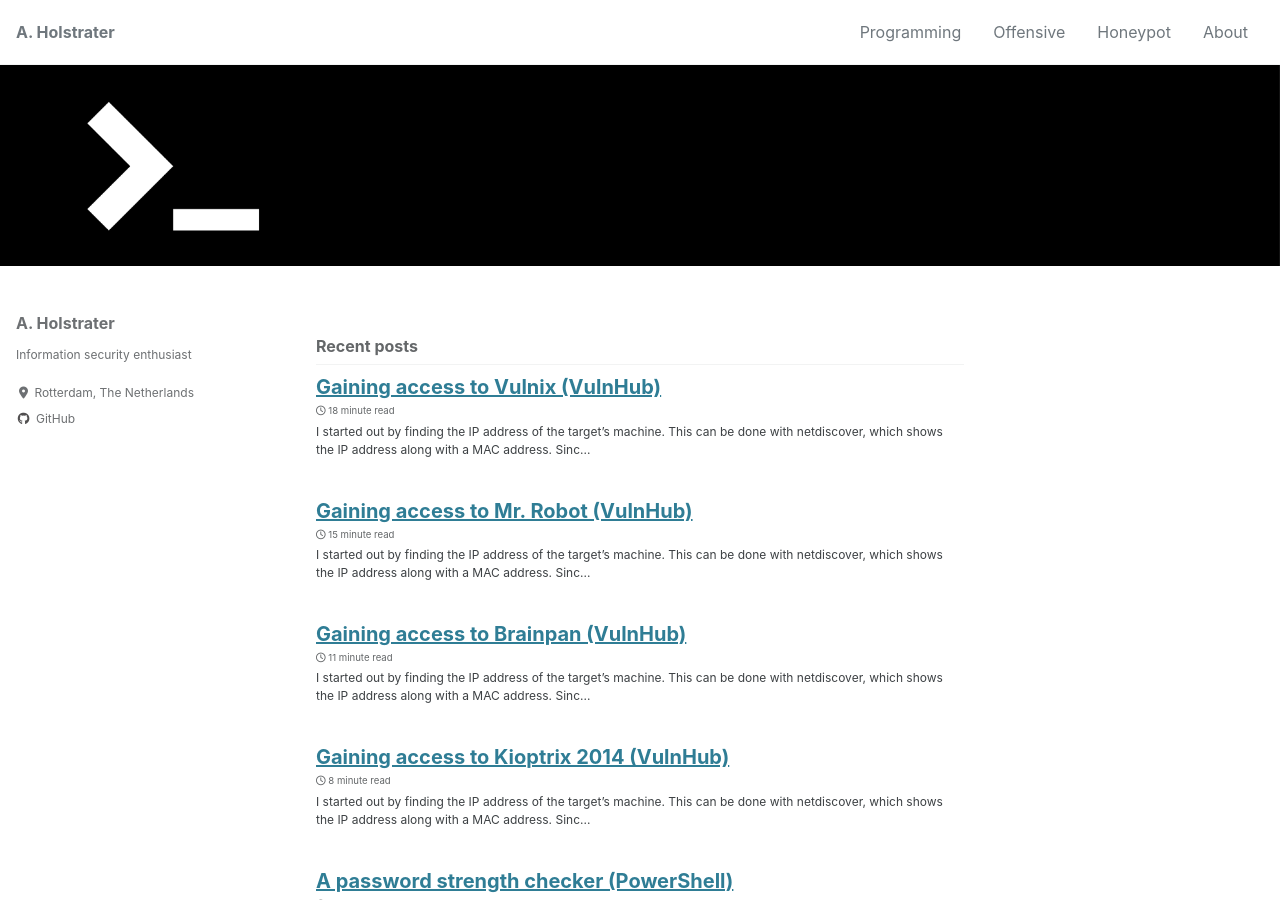
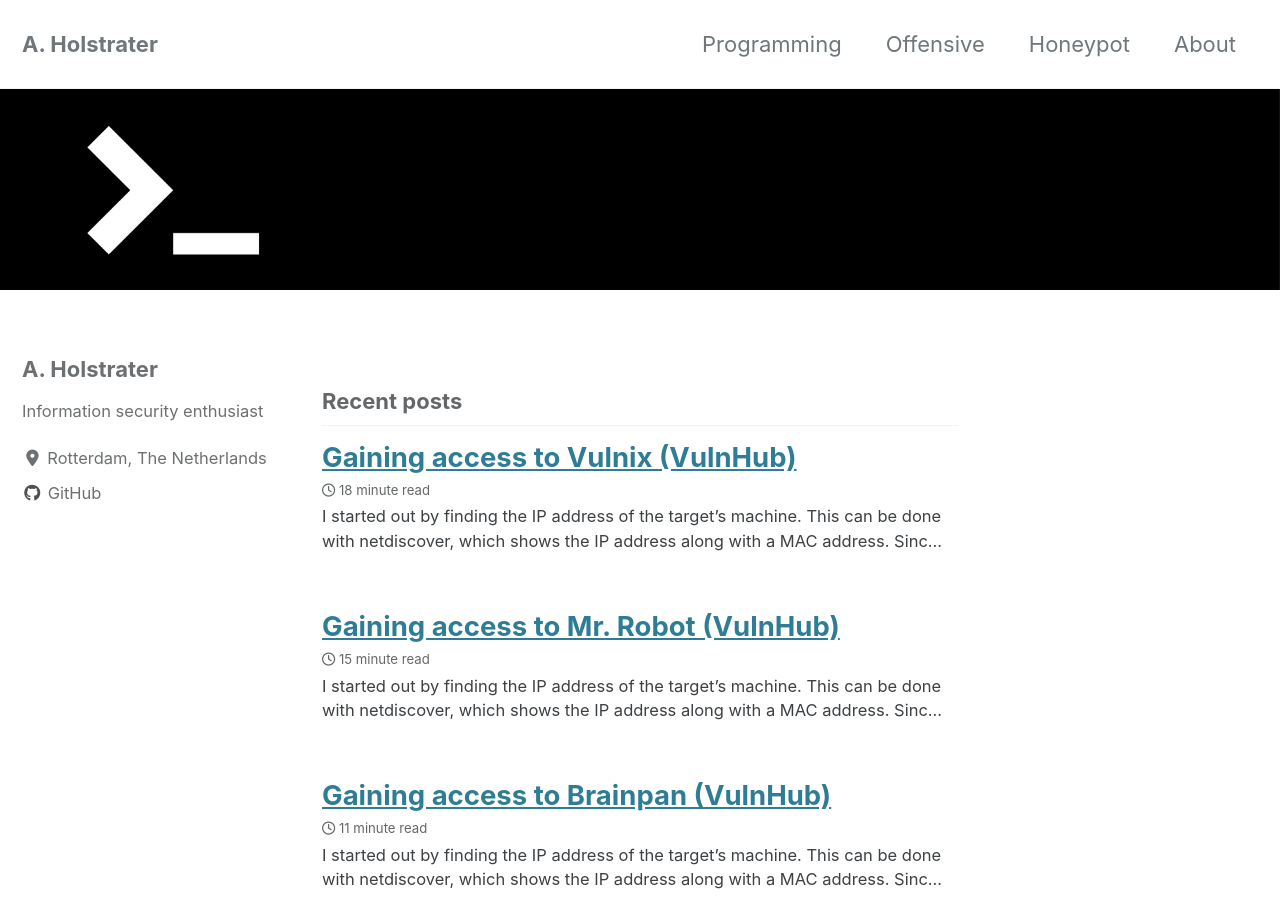
Before and after one commit to holstrater/holstrater.github.io, a Jekyll site: the page built from index.html, in a window 1280 px wide and 900 px high. Built offline with Jekyll 4.4.1, drawn with Linux system fonts in a browser that asks for light colours; cached includes are drawn as plain includes; nearby versions of some CDN libraries; the list of posts is cut into pages by our own code.

Commit message:
font changes

```diff
--- a/assets/css/main.scss
+++ b/assets/css/main.scss
@@ -9,4 +9,16 @@
 
 html {
   font-size: 16px; // change to whatever
+
+  @include breakpoint($medium) {
+      font-size: 18px; // change to whatever
+  }
+
+  @include breakpoint($large) {
+      font-size: 20px; // change to whatever
+  }
+
+  @include breakpoint($x-large) {
+      font-size: 22px; // change to whatever
+  }
 }
```
